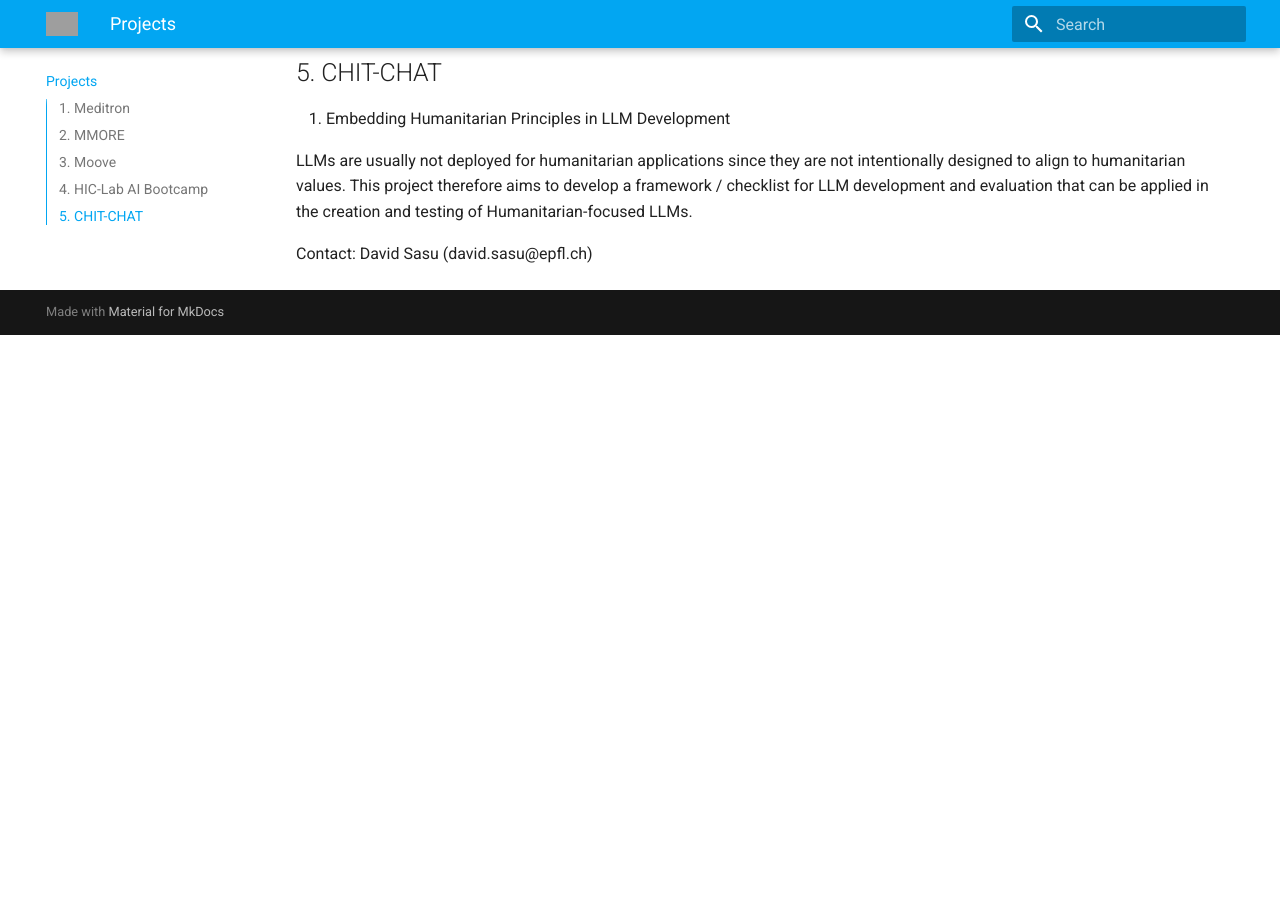
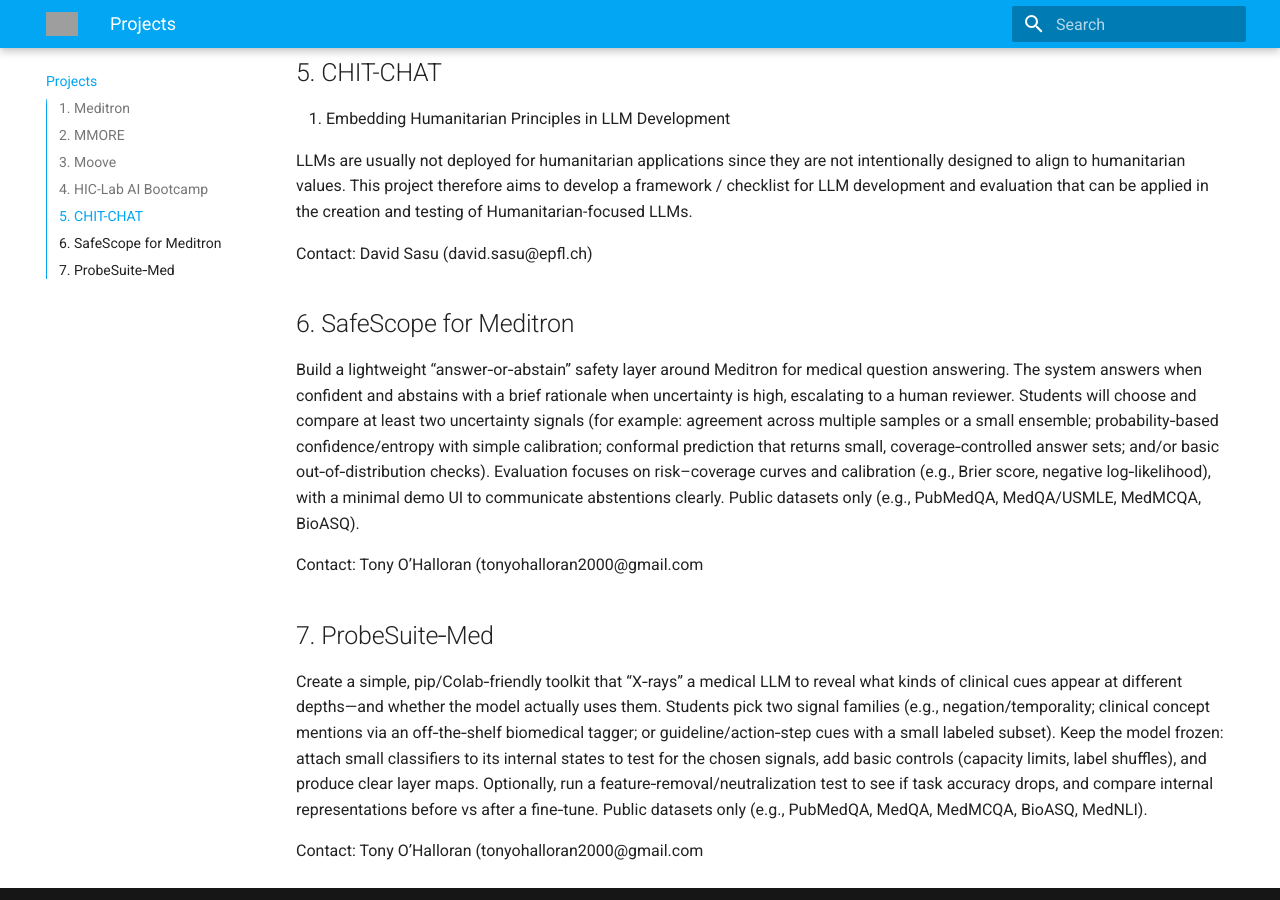
Before and after one commit to EPFLiGHT/LiGHT-doc, an MkDocs documentation site: the page built from docs/projects.md, in a window 1280 px wide and 900 px high, scrolled down 1973 px. Built offline with MkDocs 1.6.1 and Material for MkDocs 9.7.7, drawn with Linux system fonts in a browser that asks for light colours; before the commit the page ends 2308 px from its top, so only the background shows below that; grey boxes are pictures that could not be loaded.

Commit message:
Update projects.md
added my projects - tony

```diff
--- a/docs/projects.md
+++ b/docs/projects.md
@@ -66,3 +66,16 @@
 LLMs are usually not deployed for humanitarian applications since they are not intentionally designed to align to humanitarian values. This project therefore aims to develop a framework / checklist for LLM development and evaluation that can be applied in the creation and testing of Humanitarian-focused LLMs.
 
 Contact: David Sasu (david.sasu@epfl.ch)
+
+## 6. SafeScope for Meditron
+
+Build a lightweight “answer‑or‑abstain” safety layer around Meditron for medical question answering. The system answers when confident and abstains with a brief rationale when uncertainty is high, escalating to a human reviewer. Students will choose and compare at least two uncertainty signals (for example: agreement across multiple samples or a small ensemble; probability‑based confidence/entropy with simple calibration; conformal prediction that returns small, coverage‑controlled answer sets; and/or basic out‑of‑distribution checks). Evaluation focuses on risk–coverage curves and calibration (e.g., Brier score, negative log‑likelihood), with a minimal demo UI to communicate abstentions clearly. Public datasets only (e.g., PubMedQA, MedQA/USMLE, MedMCQA, BioASQ).
+
+Contact: Tony O’Halloran (tonyohalloran2000@gmail.com
+
+
+## 7. ProbeSuite‑Med
+
+Create a simple, pip/Colab‑friendly toolkit that “X‑rays” a medical LLM to reveal what kinds of clinical cues appear at different depths—and whether the model actually uses them. Students pick two signal families (e.g., negation/temporality; clinical concept mentions via an off‑the‑shelf biomedical tagger; or guideline/action‑step cues with a small labeled subset). Keep the model frozen: attach small classifiers to its internal states to test for the chosen signals, add basic controls (capacity limits, label shuffles), and produce clear layer maps. Optionally, run a feature‑removal/neutralization test to see if task accuracy drops, and compare internal representations before vs after a fine‑tune. Public datasets only (e.g., PubMedQA, MedQA, MedMCQA, BioASQ, MedNLI).
+
+Contact: Tony O’Halloran (tonyohalloran2000@gmail.com
```
